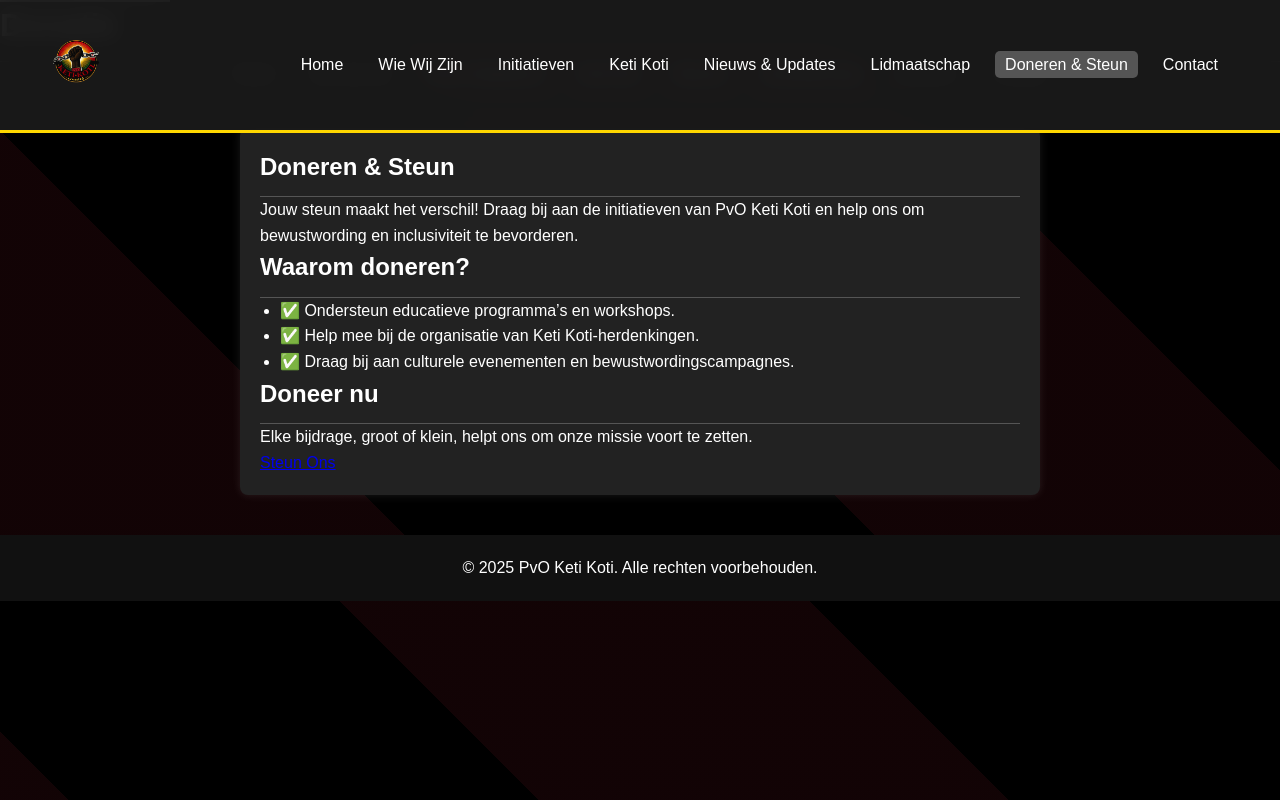
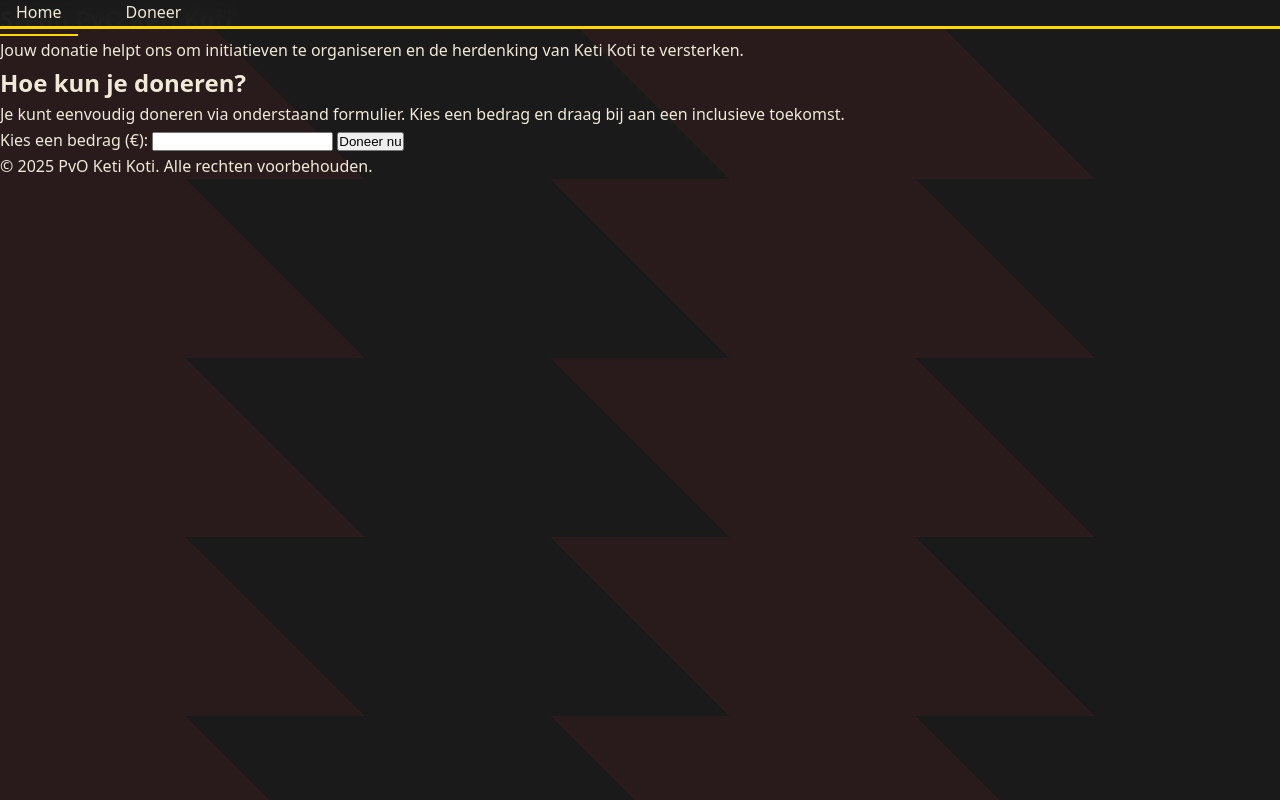
Before and after one commit to BornInSuriname/PvO-Website, a plain HTML site: page donatie.html in a window 1280 px wide. Drawn offline with Linux system fonts and the light colour scheme.

Commit message:
Update donatie.html

```diff
--- a/donatie.html
+++ b/donatie.html
@@ -3,146 +3,45 @@
 <head>
     <meta charset="UTF-8">
     <meta name="viewport" content="width=device-width, initial-scale=1.0">
-    <title>Doneren & Steun - PvO Keti Koti</title>
+    <title>Doneren - PvO Keti Koti</title>
     <link rel="stylesheet" href="css/styles.css">
-    <link rel="icon" type="image/png" href="image/favicon.png">
-    <style>
-        body {
-            background-color: #000;
-            color: #fff;
-            font-family: Arial, sans-serif;
-            line-height: 1.6;
-            margin: 0;
-            padding: 0;
-        }
-        .skip-link {
-            position: absolute;
-            top: -40px;
-            left: 0;
-            background: #fff;
-            color: #000;
-            padding: 8px;
-            z-index: 100;
-            transition: top 0.3s;
-        }
-        .skip-link:focus {
-            top: 0;
-        }
-        header, footer {
-            background: #111;
-            padding: 20px;
-            text-align: center;
-        }
-        .nav-links {
-            list-style: none;
-            padding: 0;
-            display: flex;
-            justify-content: center;
-            gap: 15px;
-        }
-        .nav-links a {
-            color: #fff;
-            text-decoration: none;
-            padding: 5px 10px;
-        }
-        .nav-links a.active,
-        .nav-links a:hover {
-            background: #555;
-            border-radius: 5px;
-        }
-        .section-inner {
-            max-width: 800px;
-            margin: 40px auto;
-            padding: 20px;
-            background: #222;
-            border-radius: 8px;
-            box-shadow: 0 0 10px rgba(255,255,255,0.1);
-        }
-        h1, h2 {
-            border-bottom: 1px solid #555;
-            padding-bottom: 10px;
-        }
-        ul {
-            padding-left: 20px;
-        }
-    </style>
 </head>
 <body>
-<h1>Donatie</h1>
 
-<nav class="navbar">
-    <button class="menu-toggle" onclick="toggleMenu()">☰</button>
+<header class="nav-header">
+    <nav>
+        <button class="menu-toggle" aria-label="Menu openen">☰</button>
         <ul class="nav-links">
             <li><a href="index.html">Home</a></li>
-        <li><a href="wie-zijn-wij.html">Wie zijn wij</a></li>
-        <li><a href="onze-initiatieven.html">Onze Initiatieven</a></li>
-        <li><a href="keti-koti.html">Keti Koti</a></li>
-        <li><a href="nieuwsbrief.html">Nieuws</a></li>
-        <li><a href="inschrijfformulier.html">Lidmaatschap</a></li>
-        <li><a href="donatie.html">Doneren</a></li>
-        <li><a href="contact.html">Contact</a></li>
+            <li><a href="donatie.html" class="active btn btn-primary">Doneer</a></li>
         </ul>
-</nav>
-
-    <a href="#main-content" class="skip-link">Ga direct naar inhoud</a>
-
-    <header class="nav-header">
-        <nav aria-label="Hoofdnavigatie">
-            <div class="nav-container">
-                <a href="index.html" class="logo-link">
-                    <img src="image/logo.png" alt="PvO Keti Koti Logo" width="50" height="50" loading="lazy">
-                </a>
-                <ul class="nav-links" role="menubar">
-                    <li role="none"><a href="index.html" role="menuitem">Home</a></li>
-                    <li role="none"><a href="wie-zijn-wij.html" role="menuitem">Wie Wij Zijn</a></li>
-                    <li role="none"><a href="onze-initiatieven.html" role="menuitem">Initiatieven</a></li>
-                    <li role="none"><a href="keti-koti.html" role="menuitem">Keti Koti</a></li>
-                    <li role="none"><a href="nieuwsbrief.html" role="menuitem">Nieuws & Updates</a></li>
-                    <li role="none"><a href="inschrijfformulier.html" role="menuitem">Lidmaatschap</a></li>
-                    <li role="none"><a href="donatie.html" class="active" role="menuitem">Doneren & Steun</a></li>
-                    <li role="none"><a href="contact.html" role="menuitem">Contact</a></li>
-                </ul>
-            </div>
     </nav>
 </header>
 
-    <main id="main-content">
-        <section class="content-section">
-            <div class="section-inner">
-                <h1 class="section-title">Doneren & Steun</h1>
-                <p>Jouw steun maakt het verschil! Draag bij aan de initiatieven van PvO Keti Koti en help ons om bewustwording en inclusiviteit te bevorderen.</p>
+<main>
+    <section>
+        <h1>Steun PvO Keti Koti</h1>
+        <p>Jouw donatie helpt ons om initiatieven te organiseren en de herdenking van Keti Koti te versterken.</p>
 
-                <h2>Waarom doneren?</h2>
-                <ul>
-                    <li>✅ Ondersteun educatieve programma’s en workshops.</li>
-                    <li>✅ Help mee bij de organisatie van Keti Koti-herdenkingen.</li>
-                    <li>✅ Draag bij aan culturele evenementen en bewustwordingscampagnes.</li>
-                </ul>
+        <h2>Hoe kun je doneren?</h2>
+        <p>Je kunt eenvoudig doneren via onderstaand formulier. Kies een bedrag en draag bij aan een inclusieve toekomst.</p>
 
-                <h2>Doneer nu</h2>
-                <p>Elke bijdrage, groot of klein, helpt ons om onze missie voort te zetten.</p>
-                <a href="donatie.html" class="btn btn-secondary">Steun Ons</a>
-            </div>
+        <form action="#" method="post">
+            <label for="amount">Kies een bedrag (€):</label>
+            <input type="number" id="amount" name="amount" min="1" required>
+
+            <button type="submit" class="btn btn-primary">Doneer nu</button>
+        </form>
     </section>
 </main>
 
 <footer>
-        <p>&copy; 2025 PvO Keti Koti. Alle rechten voorbehouden.</p>
+    <p>&copy; <span id="current-year"></span> PvO Keti Koti. Alle rechten voorbehouden.</p>
 </footer>
 
+<script src="js/script.js"></script>
 <script>
-function toggleMenu() {
-    var nav = document.querySelector('.nav-links');
-    nav.classList.toggle('active');
-}
-</script>
-
-
-<script>
-function toggleMenu() {
-    var nav = document.querySelector('.nav-links');
-    nav.classList.toggle('active');
-}
+    document.getElementById("current-year").textContent = new Date().getFullYear();
 </script>
 
 </body>
```
Lines whose indentation alone changed are shown as unchanged.
